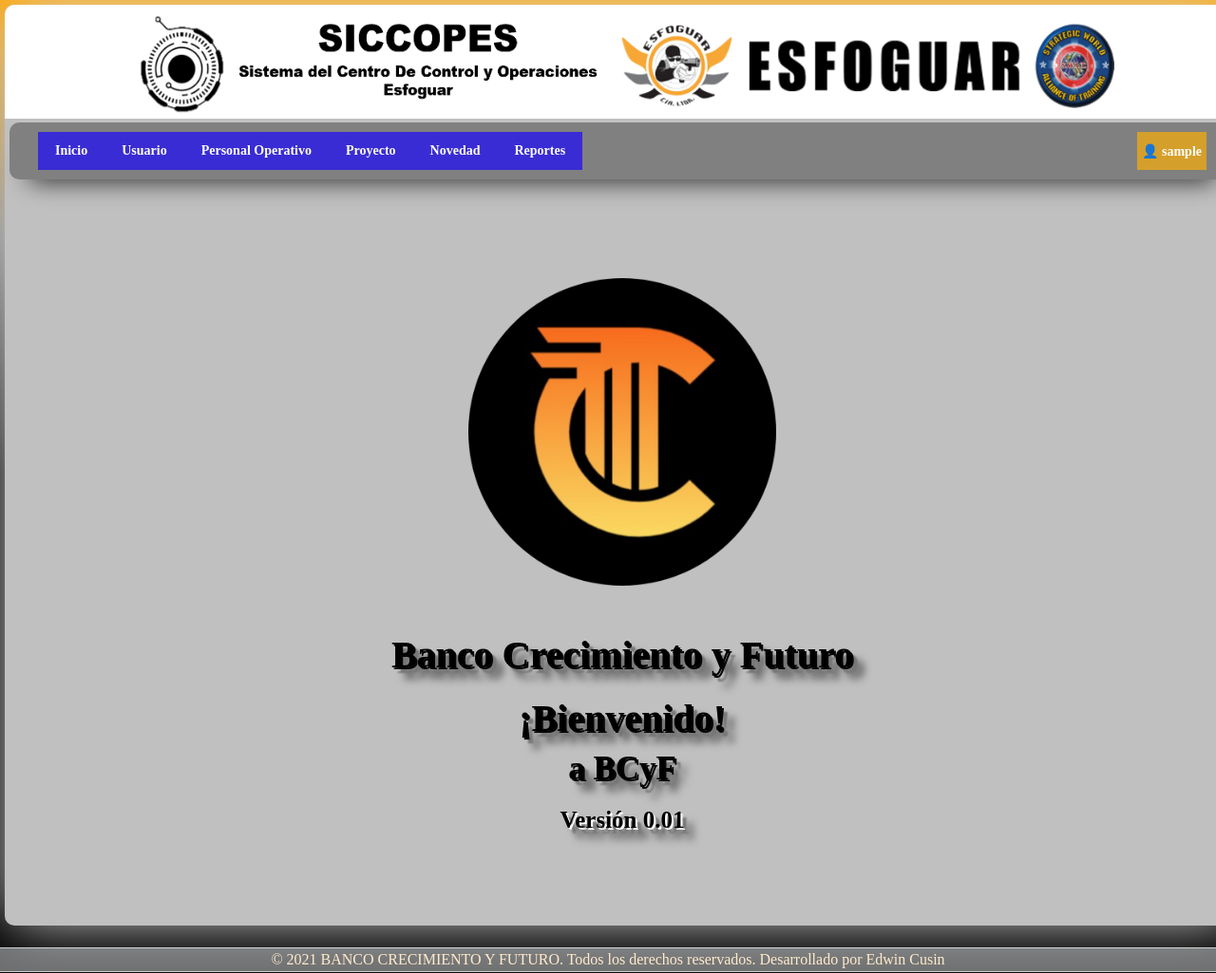
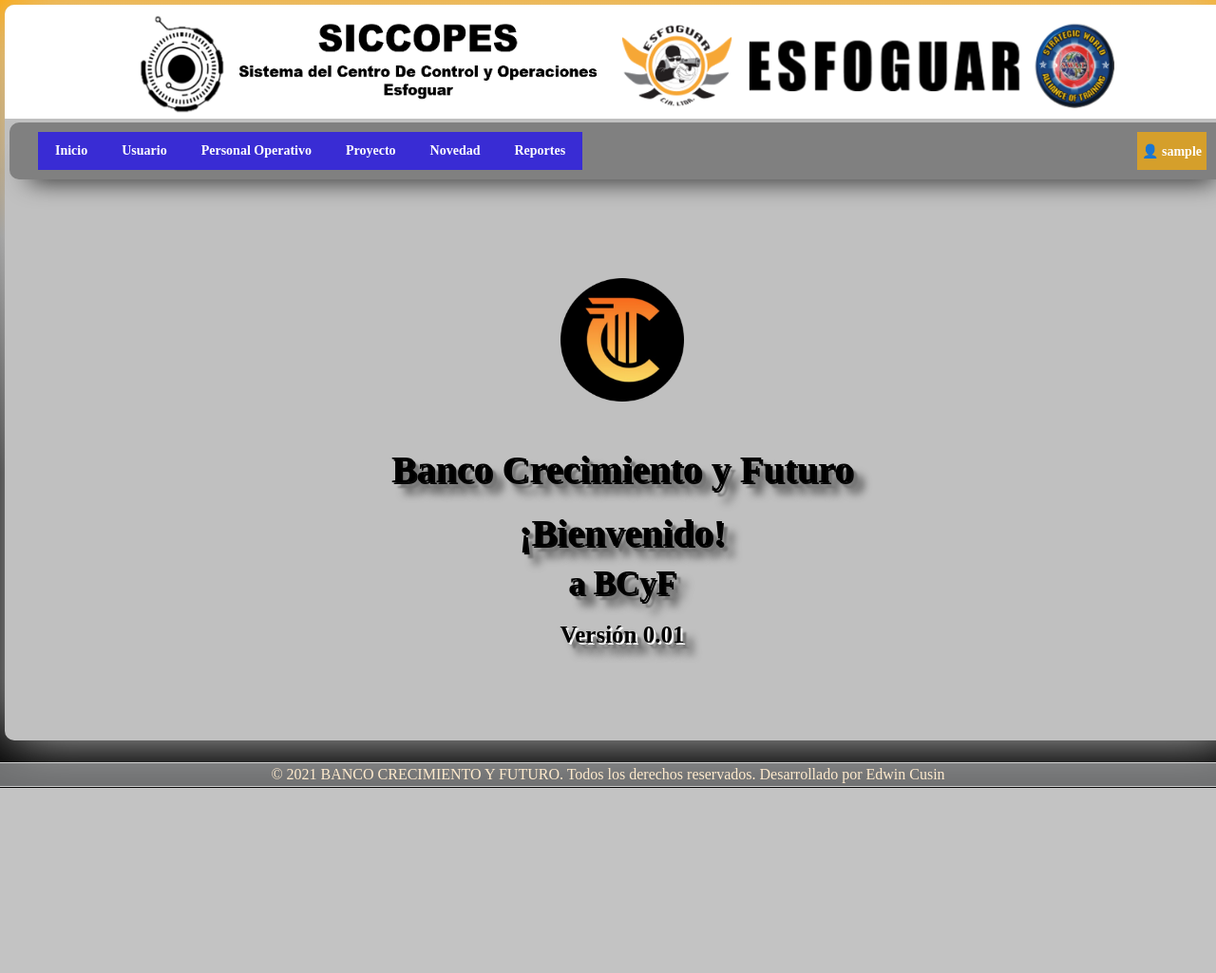
Before and after one commit to edwincusin/BCyFv01, a PHP site: page /menuInicio.php in a window 1280 px wide. Shown: the whole page at 95% size. After the commit the page ends 830 px from the top, so only its background shows below. Run offline with PHP 8.4, Linux system fonts and the light colour scheme; the visitor is signed in with stand-in values (Sample User, id 1); some libraries are stand-ins or nearby versions.

Commit message:
cambio tamaño icono inicio

```diff
--- a/css/estilos.css
+++ b/css/estilos.css
@@ -355,7 +355,7 @@
 
 #bienvenido img {
     margin: auto;
-    width: 25%;
+    width: 10%;
     margin-bottom: 3%;
 }
 
```
